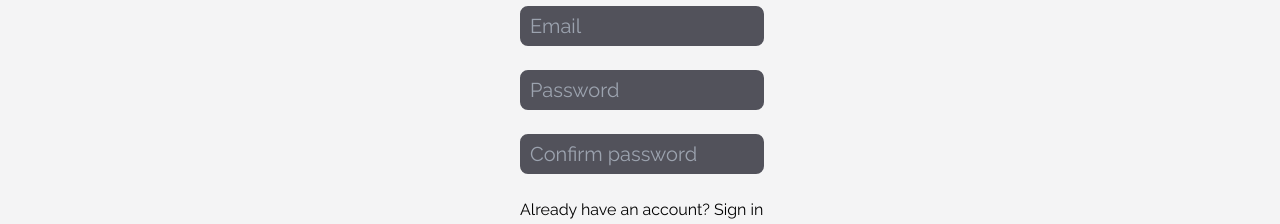
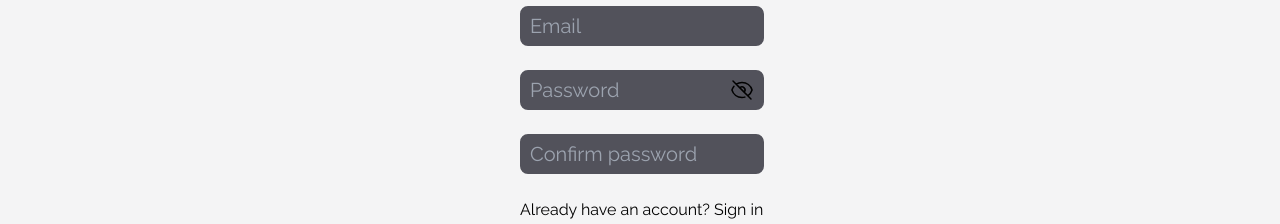
Before and after one commit to Spelunking-Studios/The-Caverns-Website, a Next.js app: page /sign-up in a window 1280 px wide. Shown: the part 230-454 px from the top of the page. Built offline with nearby package versions, Linux system fonts and the light colour scheme.

Commit message:
added password visibility to signup

```diff
--- a/pages/sign-up.js
+++ b/pages/sign-up.js
@@ -3,10 +3,12 @@ import Link from "next/link";
 import Footer from "../components/footer.js";
 import NavBar from "../components/nav.js";
 import { darkMode } from "../globalStates/theme.js";
+import { useState } from 'react';
 
 export default function SignUp(props) {
-    {/* We need to split the sign in and sign up into 2 pages
-    */}
+
+    const [showPassword, setShowPassword] = useState (false)
+
     return (
         <div className={`${(darkMode % 2) ? "dark" : ""}`}>
             <div className="transition ease-in-out flex flex-col min-h-screen w-full bg-zinc-100 dark:bg-zinc-700 dark:text-neutral-200">
@@ -24,8 +26,19 @@ export default function SignUp(props) {
                         <form class="w-9/12 lg:w-1/5 mx-auto" method="POST" action="/api/auth/sign-up">
                             <fieldset class="mx-auto grid row-3 gap-2">
                                 <input class="transition ease-in-out text-xl outline-none bg-zinc-600 m-2 px-2 py-1 border-2 border-zinc-600 rounded-lg focus:border-zinc-500" type="email" name="email" placeholder="Email" />
-                                <input class="transition ease-in-out text-xl outline-none bg-zinc-600 m-2 px-2 py-1 border-2 border-zinc-600 rounded-lg focus:border-zinc-500" type="text" name="password" placeholder="Password" />
-                                <input class="transition ease-in-out text-xl outline-none bg-zinc-600 m-2 px-2 py-1 border-2 border-zinc-600 rounded-lg focus:border-zinc-500" type="text" name="password" placeholder="Confirm password" />
+                                <div className="flex flex-row transition ease-in-out text-xl outline-none bg-zinc-600 m-2 px-2 py-1 border-2 border-zinc-600 rounded-lg focus:border-zinc-500">
+                                <input className="w-full outline-none text-xl bg-zinc-600" type={showPassword? "text" : "password"} id="passwordBox" name="password" placeholder="Password"/>
+                                    <div className="mr-6 mt-0.5">
+                                        <svg xmlns="http://www.w3.org/2000/svg" fill="none" viewBox="0 0 24 24" stroke-width="1.5" stroke="currentColor" className={`absolute w-6 h-6 m-auto select-none cursor-pointer ${showPassword? "scale-100" : "scale-0"}`} onClick={ ()=>setShowPassword(!showPassword)}>
+                                            <path stroke-linecap="round" stroke-linejoin="round" d="M2.036 12.322a1.012 1.012 0 010-.639C3.423 7.51 7.36 4.5 12 4.5c4.638 0 8.573 3.007 9.963 7.178.07.207.07.431 0 .639C20.577 16.49 16.64 19.5 12 19.5c-4.638 0-8.573-3.007-9.963-7.178z" />
+                                            <path stroke-linecap="round" stroke-linejoin="round" d="M15 12a3 3 0 11-6 0 3 3 0 016 0z" />
+                                        </svg>
+                                        <svg xmlns="http://www.w3.org/2000/svg" fill="none" viewBox="0 0 24 24" stroke-width="1.5" stroke="currentColor" className={`absolute w-6 h-6 m-auto select-none cursor-pointer ${showPassword? "scale-0" : "scale-100"}`} onClick={ ()=>setShowPassword(!showPassword)}>
+                                            <path stroke-linecap="round" stroke-linejoin="round" d="M3.98 8.223A10.477 10.477 0 001.934 12C3.226 16.338 7.244 19.5 12 19.5c.993 0 1.953-.138 2.863-.395M6.228 6.228A10.45 10.45 0 0112 4.5c4.756 0 8.773 3.162 10.065 7.498a10.523 10.523 0 01-4.293 5.774M6.228 6.228L3 3m3.228 3.228l3.65 3.65m7.894 7.894L21 21m-3.228-3.228l-3.65-3.65m0 0a3 3 0 10-4.243-4.243m4.242 4.242L9.88 9.88" />
+                                        </svg>
+                                    </div>
+                                </div>
+                                <input class="transition ease-in-out text-xl outline-none bg-zinc-600 m-2 px-2 py-1 border-2 border-zinc-600 rounded-lg focus:border-zinc-500" type={showPassword? "text" : "password"} name="password" placeholder="Confirm password" />
                                 <p class="m-auto my-2 lg:m-2">Already have an account? Sign in <a class="transition ease-in-out underline hover:text-sky-300" href="/sign-in">here</a></p>
                                 <input class="rounded-lg bg-neutral-300 dark:bg-neutral-500 px-3 py-2 transition ease-in-out enabled:hover:scale-110 enabled:focus:scale-110 mx-auto my-3 enabled:dark:hover:bg-neutral-400 enabled:dark:focus:bg-neutral-400 block text-2xl outline-none" type="submit" value="Submit" />
                             </fieldset>
```
